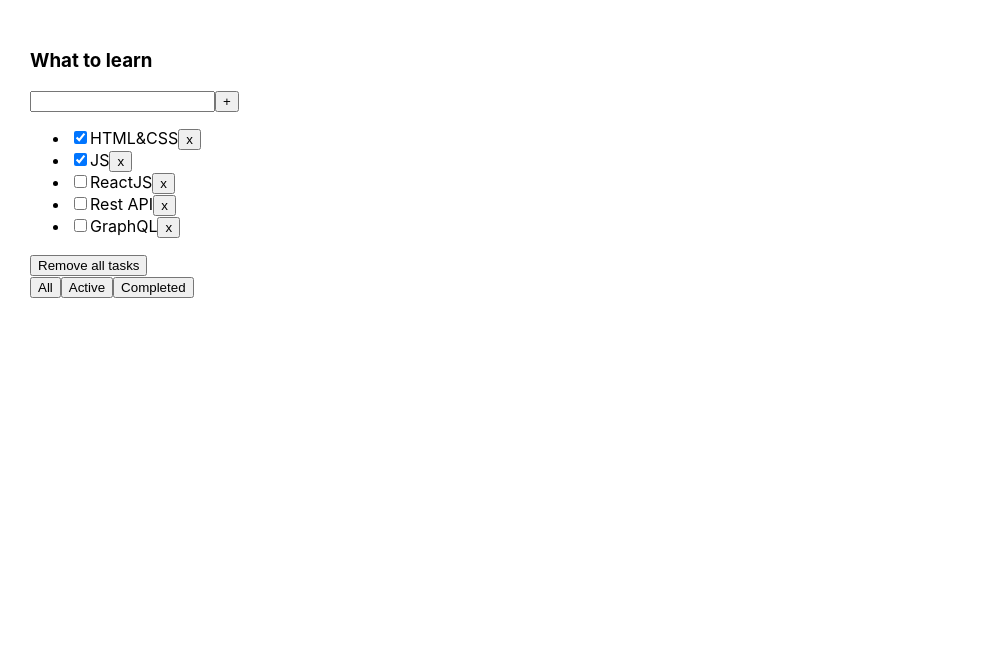
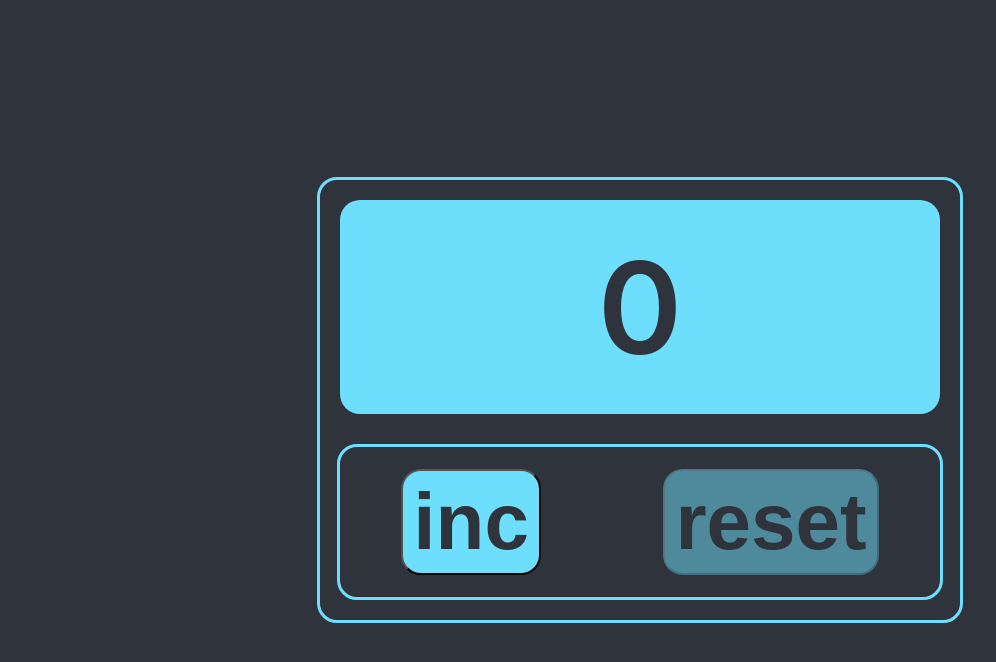
Before and after one commit to doroshkent/counter, a React (Create React App) app: page / in a window 1280 px wide. Shown: the top 662 px of the page, without its empty margins (0-996 px from the left). Built offline with nearby package versions, Linux system fonts and the light colour scheme.

Commit message:
first test assignment

```diff
--- a/package.json
+++ b/package.json
@@ -10,9 +10,11 @@
     "@types/node": "^16.18.69",
     "@types/react": "^18.2.46",
     "@types/react-dom": "^18.2.18",
+    "@types/uuid": "^9.0.7",
     "react": "^18.2.0",
     "react-dom": "^18.2.0",
     "react-scripts": "5.0.1",
+    "styled-components": "^6.1.8",
     "typescript": "^4.9.5",
     "web-vitals": "^2.1.4"
   },
--- a/src/App.tsx
+++ b/src/App.tsx
@@ -1,128 +1,25 @@
-import React, {useState} from 'react';
+import React, { useState } from 'react';
 import './App.css';
-import {Todolist} from './Todolist';
-
-export type FilterValuesType = "all" | "active" | "completed";
-
-//Hi guys!
-//1. Let's create a 'DELETE ALL TASKS' button, and place it above the filter buttons
-//Clicking the button removes all tasks
-//2. Let's create a fourth filter button-if you click it, the first three tasks will be displayed
-//3. Relocate everything associated with  filters to the Todolist.tsx component. Make it work
-//
-// let [filter, setFilter] = useState<FilterValuesType>("all");
-//
-// let tasksForTodolist = tasks;
-//
-// if (filter === "active") {
-//     tasksForTodolist = tasks.filter(t => t.isDone === false);
-// }
-// if (filter === "completed") {
-//     tasksForTodolist = tasks.filter(t => t.isDone === true);
-// }
-//
-// function changeFilter(value: FilterValuesType) {
-//     setFilter(value);
-// }
+import { Counter } from "./Counter";
+import styled from "styled-components";
 
 function App() {
+  const [ value, setValue ] = useState( 0 );
+  const maxValue = 5;
 
-    let [tasks, setTasks] = useState([
-        {id: 1, title: "HTML&CSS", isDone: true},
-        {id: 2, title: "JS", isDone: true},
-        {id: 3, title: "ReactJS", isDone: false},
-        {id: 4, title: "Rest API", isDone: false},
-        {id: 5, title: "GraphQL", isDone: false},
-    ]);
-
-    function removeTask(id: number) {
-        let filteredTasks = tasks.filter(t => t.id != id);
-        setTasks(filteredTasks);
-    }
-
-    let [filter, setFilter] = useState<FilterValuesType>("all");
-
-    let tasksForTodolist = tasks;
-
-    if (filter === "active") {
-        tasksForTodolist = tasks.filter(t => !t.isDone);
-    }
-    if (filter === "completed") {
-        tasksForTodolist = tasks.filter(t => t.isDone);
-    }
-
-    function changeFilter(value: FilterValuesType) {
-        setFilter(value);
-    }
-
-    return (
-        <div className="App">
-            <Todolist title="What to learn"
-                      tasks={tasksForTodolist}
-                      removeTask={removeTask}
-                      changeFilter={changeFilter}/>
-        </div>
-    );
+  return (
+    <AppWrapper>
+      <Counter value={ value } setValue={ setValue } maxValue={ maxValue } />
+    </AppWrapper>
+  );
 }
 
+const AppWrapper = styled.div`
+  min-height: 100vh;
+  display: flex;
+  justify-content: center;
+  align-items: center;
+  background-color: #2f333c;
+`
+
 export default App;
-
-
-//-------------------------------------------------------------------------
-
-// import React, {useState} from 'react';
-// import './App.css';
-// import {Todolist} from './Todolist';
-//
-//
-// export type FilterValuesType = "all" | "active" | "completed" | "three";
-//
-// function App() {
-//
-//     let [tasks, setTasks] = useState([
-//         {id: 1, title: "HTML&CSS", isDone: true},
-//         {id: 2, title: "JS", isDone: true},
-//         {id: 3, title: "ReactJS", isDone: false},
-//         {id: 4, title: "Rest API", isDone: false},
-//         {id: 5, title: "GraphQL", isDone: false},
-//     ]);
-//
-//     const deleteAllTasks = () => {
-//         setTasks([])
-//     }
-//
-//     function removeTask(id: number) {
-//         let filteredTasks = tasks.filter(t => t.id != id);
-//         setTasks(filteredTasks);
-//     }
-//
-//     // let [filter, setFilter] = useState<FilterValuesType>("all");
-//     //
-//     // let tasksForTodolist = tasks;
-//     //
-//     // if (filter === "active") {
-//     //     tasksForTodolist = tasks.filter(t => t.isDone === false);
-//     // }
-//     // if (filter === "completed") {
-//     //     tasksForTodolist = tasks.filter(t => t.isDone === true);
-//     // }
-//     //
-//     // function changeFilter(value: FilterValuesType) {
-//     //     setFilter(value);
-//     // }
-//
-//     return (
-//         <div className="App">
-//             <Todolist
-//                 title="What to learn"
-//                 tasks={tasks}
-//                 removeTask={removeTask}
-//                 //changeFilter={changeFilter}
-//                 deleteAllTasks={deleteAllTasks}
-//
-//             />
-//         </div>
-//     );
-// }
-//
-// export default App;
--- /dev/null
+++ b/src/Counter.tsx
@@ -0,0 +1,77 @@
+import React from 'react';
+import styled from "styled-components";
+
+type CounterPropsType = {
+  value: number
+  setValue: (newValue: number) => void
+  maxValue: number
+}
+
+export const Counter: React.FC<CounterPropsType> = ({ value, setValue, maxValue }) => {
+  const incrementHandler = () => {
+    value < maxValue && setValue( value + 1 )
+  }
+
+  const resetHandler = () => {
+    setValue( 0 );
+  }
+
+  return (
+    <CounterWrapper>
+      <Value value={ value } maxValue={ maxValue }>
+        { value }
+      </Value>
+      <ButtonsWrapper>
+        <Button disabled={ value >= maxValue } onClick={ incrementHandler }>inc</Button>
+        <Button disabled={ value === 0 } onClick={ resetHandler }>reset</Button>
+      </ButtonsWrapper>
+    </CounterWrapper>
+  );
+};
+
+const CounterWrapper = styled.div`
+  width: 600px;
+  height: 400px;
+  border: 3px solid #6ddffc;
+  border-radius: 20px;
+  padding: 20px;
+  display: flex;
+  flex-direction: column;
+  align-items: center;
+  gap: 30px;
+`
+
+const Value = styled.div<{ value: number, maxValue: number }>`
+  width: 100%;
+  height: 180px;
+  font-size: 8rem;
+  font-weight: 600;
+  color: ${ props => props.value === props.maxValue ? "red" : "#2f333c" };
+  background-color: #6ddffc;
+  border-radius: 20px;
+  display: flex;
+  align-items: center;
+  justify-content: center;
+  flex-grow: 1;
+`
+
+const ButtonsWrapper = styled.div`
+  width: 100%;
+  height: 150px;
+  border: 3px solid #6ddffc;
+  border-radius: 20px;
+  display: flex;
+  align-items: center;
+  justify-content: space-around;
+`
+
+const Button = styled.button<{disabled: boolean}>`
+  font-size: 5rem;
+  font-weight: 600;
+  color: #2f333c;
+  opacity: ${props => props.disabled ? "0.5" : "1"};
+  background-color: #6ddffc;
+  border-radius: 20px;
+  padding: 5px 10px;
+  cursor: pointer;
+`
--- a/src/Todolist.tsx
+++ /dev/null
@@ -1,142 +0,0 @@
-import React from 'react';
-import {FilterValuesType} from './App';
-
-type TaskType = {
-    id: number
-    title: string
-    isDone: boolean
-}
-
-type PropsType = {
-    title: string
-    tasks: Array<TaskType>
-    removeTask: (taskId: number) => void
-    changeFilter: (value: FilterValuesType) => void
-}
-
-export function Todolist(props: PropsType) {
-    return <div>
-        <h3>{props.title}</h3>
-        <div>
-            <input/>
-            <button>+</button>
-        </div>
-        <ul>
-            {
-                props.tasks.map(t => <li key={t.id}>
-                    <input type="checkbox" checked={t.isDone}/>
-                    <span>{t.title}</span>
-                    <button onClick={ () => { props.removeTask(t.id) } }>x</button>
-                </li>)
-            }
-        </ul>
-        <button>Remove all tasks</button>
-        <div>
-            <button onClick={ () => { props.changeFilter("all") } }>
-                All
-            </button>
-            <button onClick={ () => { props.changeFilter("active") } }>
-                Active
-            </button>
-            <button onClick={ () => { props.changeFilter("completed") } }>
-                Completed
-            </button>
-        </div>
-    </div>
-}
-
-
-
-
-
-
-
-
-
-
-
-
-
-
-
-
-
-
-
-
-
-
-
-
-
-//------------------------------------------------------------------------------------------------
-
-// import React, {useState} from 'react';
-// import {FilterValuesType} from './App';
-//
-// type TaskType = {
-//     id: number
-//     title: string
-//     isDone: boolean
-// }
-//
-// type PropsType = {
-//     title: string
-//     tasks: Array<TaskType>
-//     removeTask: (taskId: number) => void
-//     //changeFilter: (value: FilterValuesType) => void
-//     deleteAllTasks:()=>void
-// }
-//
-// export function Todolist(props: PropsType) {
-//
-//     let [filter, setFilter] = useState<FilterValuesType>("all");
-//
-//     let tasksForTodolist = props.tasks;
-//
-//     if (filter === "three") {
-//         tasksForTodolist = props.tasks.filter(t => t.id<4);
-//     }
-//     if (filter === "active") {
-//         tasksForTodolist = props.tasks.filter(t => t.isDone === false);
-//     }
-//     if (filter === "completed") {
-//         tasksForTodolist = props.tasks.filter(t => t.isDone === true);
-//     }
-//
-//     function changeFilter(value: FilterValuesType) {
-//         setFilter(value);
-//     }
-//
-//     return <div>
-//         <h3>{props.title}</h3>
-//         <div>
-//             <input/>
-//             <button>+</button>
-//         </div>
-//         <ul>
-//             {
-//                 tasksForTodolist.map(t => <li key={t.id}>
-//                     <input type="checkbox" checked={t.isDone}/>
-//                     <span>{t.title}</span>
-//                     <button onClick={ () => { props.removeTask(t.id) } }>x</button>
-//                 </li>)
-//             }
-//         </ul>
-//         <button onClick={()=>props.deleteAllTasks()}>DELETE ALL TASKS</button>
-//         <div>
-//             <button onClick={ () => { changeFilter("three") } }>
-//                 Give me the first three
-//             </button>
-//             <button onClick={ () => { changeFilter("all") } }>
-//                 All
-//             </button>
-//             <button onClick={ () => { changeFilter("active") } }>
-//                 Active
-//             </button>
-//             <button onClick={ () => { changeFilter("completed") } }>
-//                 Completed
-//             </button>
-//         </div>
-//     </div>
-// }
```
Also changed, not shown: 2 other files (tests, documents, lock files or other folders).
